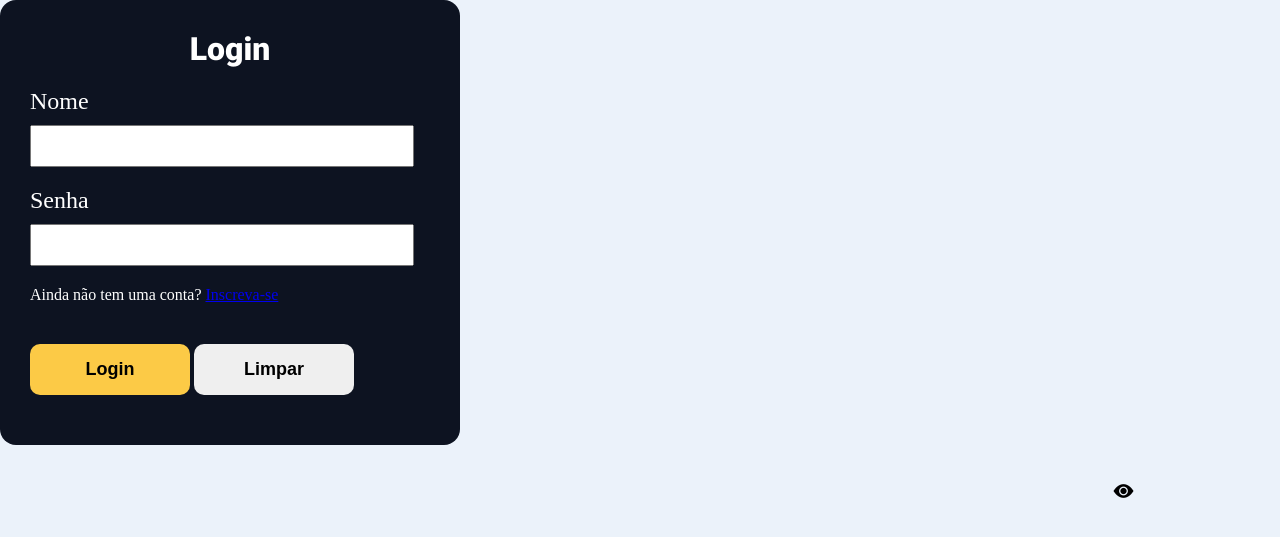
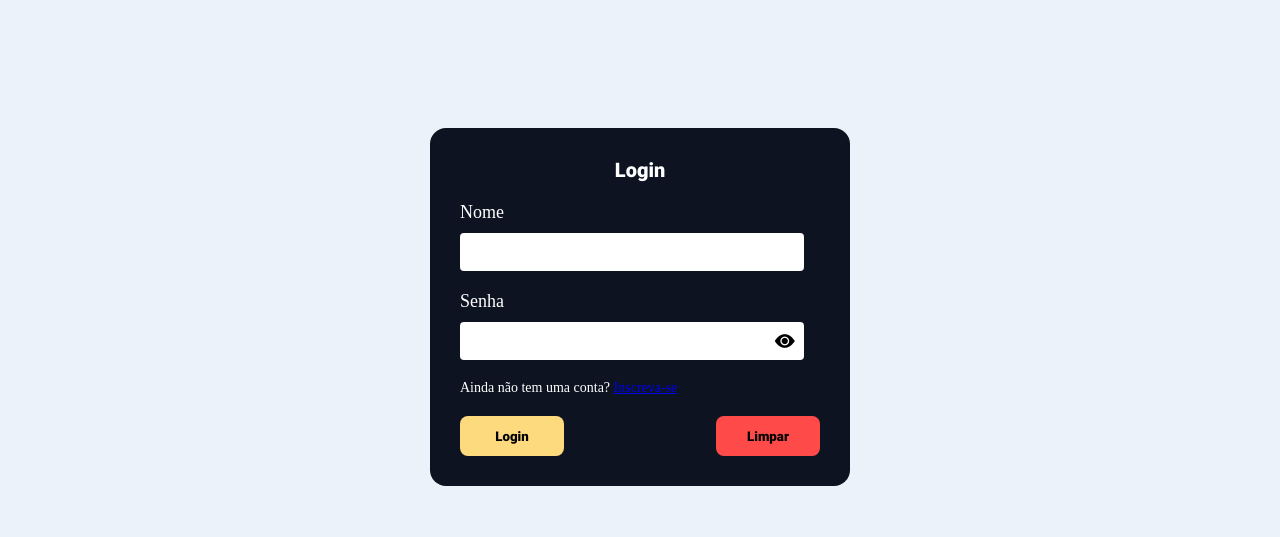
Before and after one commit to Jaimepelembe/php, a PHP site: page /login.php in a window 1280 px wide. Shown: the top 537 px of the page. Run offline with PHP 8.4, Linux system fonts and the light colour scheme.

```diff
--- a/formularios/formulario1/views/footer.php
+++ b/formularios/formulario1/views/footer.php
@@ -1,3 +1,3 @@
 <footer id="footer" class="flexRow">
-        <p class="paragraph" id="paragraphFooter">Contactos online © 2024 - All right reserveds</p>
+        <p   class="smallText paragraphFooter">Contactos online © 2024 - All right reserveds</p>
     </footer>
--- a/formularios/formulario1/views/index.php
+++ b/formularios/formulario1/views/index.php
@@ -30,7 +30,7 @@
 
     <main id="main">
         <section class="sessionText flexColumn">
-            <h1 class="title">Cadastre todos os seus contactos</h1>
+            <h1 class="title">Contactos Online</h1>
             <p class="paragraph">O nosso sistema permite que você crie, salve e elimine todos os seus contactos de forma
                 rápida, facíl e segura.</p>
 
--- a/formularios/formulario1/views/login.php
+++ b/formularios/formulario1/views/login.php
@@ -18,28 +18,28 @@
 <body>
   <form id="formSignup" class="flexColumn" action="../includes/loginHandler.php" method="post">
 
-      <h2 class="title">Login</h2>
+    <h1 class="title">Login</h1>
 
-      <div  class="containerInput">
+    <div class="containerInput">
       <label for="userName" class="label">Nome</label>
-        <input type="text" name="userName" id="userName" class="input" required/>
+      <input type="text" name="userName" id="userName" class="input" required />
     </div>
 
-      <div  class="containerInput">
+    <div class="containerInput">
       <label for="userPassword" class="label">Senha</label>
       <input type="password" name="userPassword" id="userPassword" class="input" required />
       <i id="icone_olho" class="bi bi-eye-fill" onclick="mostrarSenha()"></i>
     </div>
 
     <div class="containerInput">
-      <p class="paragraph">Ainda não tem uma conta? <a href="signup.php" class="link">Inscreva-se</a></p>
+      <p class="smallText">Ainda não tem uma conta? <a href="signup.php" class="link">Inscreva-se</a></p>
     </div>
 
     <!--Output section-->
-      <div id="containerOutput">
-        <input type="submit" value="Login" id="buttonLogin" class="output" onclick="limparCampos()" />
+    <div id="containerOutput" class="flexRow">
+      <input type="submit" value="Login" id="buttonLogin" class="button buttonOrange" onclick="limparCampos()" />
 
-        <input type="reset" value="Limpar" id="buttonReset" class="output" onclick="limparCampos()" />
+      <input type="reset" value="Limpar" id="buttonReset" class="button buttonRed" onclick="limparCampos()" />
     </div>
   </form>
 </body>
--- a/formularios/formulario1/views/styles/login.css
+++ b/formularios/formulario1/views/styles/login.css
@@ -1,8 +1,10 @@
-@charset "UTF-8";
 @import url("style.css");
 
 body {
+  /*Box model*/
   background: var(--colorGray);
+
+  /*Typograph*/
   font-family: var(--fontContent);
 }
 
@@ -15,88 +17,71 @@ body {
   /*Box model*/
   width: 80%;
   padding: 30px;
-  max-width: 400px;
+  max-width: 360px;
   border-radius: 16px;
   background-color: var(--colorBlueDark);
   color: var(--corWhite);
+  margin: 0px auto;
+  margin-top: 10%;
 
   /*Display stuff*/
   gap: 20px;
 }
 
 .title {
-  font-family: var(--fontTitle);
-  font-size: 32px;
-  font-weight: 500;
   text-align: center;
+  font-size: 20px;
 }
 
 .containerInput {
+  position: relative;
   flex-direction: column;
   gap: 10px;
 }
 
 .label {
   /*Typograph*/
-  font-size: 24px;
+  font-size: 18px;
   color: var(--colorWhite);
 }
 
 .input {
+  /*Box model*/
   width: 90%;
   padding: 10px;
+  border: none;
+  border-radius: 4px;
+  outline: none;
+
+  /*Typograph*/
   font-size: 16px;
-  outline: none;
 }
 
-#div_senha {
-  position: relative;
+.input:focus {
+  border: 2px solid var(--colorBlueLight);
 }
 
 #icone_olho {
+  /*Position*/
+  position: absolute;
+  bottom: 9%;
+  right: 7%;
+
+  /*Typograph*/
   font-size: 20px;
-  position: absolute;
-  top: 60%;
-  left: 87%;
-  color: var(--cor-preto);
+  color: var(--colorBlack);
+}
+
+#icone_olho:hover {
+  color: var(--colorBlueLight);
   cursor: pointer;
 }
 
-#div_output {
-  display: flex;
-  flex-direction: column;
-  align-items: center;
+#containerOutput {
+  justify-content: space-between;
 }
 
-.output {
-  width: 40%;
-  padding: 15px;
-  border: none;
-  border-radius: 10px;
-  font-size: 18px;
-  font-weight: 700;
-  margin-top: 20px;
-  margin-bottom: 20px;
+.button {
+  width: 104px;
+  height: 40px;
 }
-
-.output:hover {
-  cursor: pointer;
-}
-
-#output_enviar {
-  background-color: var(--cor-botao-enviar);
-  color: var(--cor-preto);
-}
-
-#output_enviar:hover {
-  background-color: var(--cor-botao-enviar-hover);
-}
-
-#output_limpar {
-  background-color: var(--cor-botao-limpar);
-  color: var(--cor-branco);
-}
-
-#output_limpar:hover {
-  background-color: var(--cor-botao-limpar-hover);
-}
--- a/formularios/formulario1/views/styles/style.css
+++ b/formularios/formulario1/views/styles/style.css
@@ -49,6 +49,8 @@ body {
   font-family: var(--fontContent);
   font-size: 16px;
 }
+
+
 /*Flexbox*/
 #main,
 .flexRow,
@@ -107,24 +109,33 @@ body {
   cursor: pointer;
 }
 
-#buttonLogin {
+#buttonLogin,.buttonOrange {
   background-color: var(--colorOrange);
 }
 
-#buttonLogin:hover {
+#buttonLogin,.buttonOrange:hover {
   background-color: var(--colorOrangeLight30);
 }
 
-#buttonSignup {
+#buttonSignup,.buttonBlue {
   background-color: var(--colorBlueLight);
 }
 
-#buttonSignup:hover {
+#buttonSignup,.buttonBlue:hover {
   background-color: var(--colorBlueLight30);
 }
+
+.buttonRed {
+  background-color: var(--colorRed);
+}
+
+.buttonRed:hover {
+  background-color: var(--colorRedLight20);
+}
+
 /*End of the header*/
 
-/*Main*/
+/*****Main*****/
 #main {
   /*Box model*/
   margin-top: 60px;
@@ -139,12 +150,6 @@ body {
   gap: 10px;
 }
 
-.title {
-  font-family: var(--fontTitle);
-  font-size: 18px;
-  color: var(--colorWhite);
-}
-
 .paragraph {
   /*Box model*/
   max-width: 600px;
@@ -155,7 +160,34 @@ body {
   color: var(--colorWhite);
 }
 
+/*Text headers*/
+.title {
+  font-family: var(--fontTitle);
+  color: var(--colorWhite);
+}
+
+h1 {
+  font-size: 20px;
+}
+h2 {
+  font-size: 18px;
+}
+
+/*Small texts*/
+.smallText {
+  font-size: 14px;
+  color: var(--colorWhite);
+}
+
+
 /*Session images*/
+
+@media screen and (min-width: 600px) {
+  #containerImages {
+    flex-direction: row;
+  }
+}
+
 .pictureWoman {
   max-width: 280px;
   max-height: 240px;
@@ -177,10 +209,8 @@ body {
   align-items: center;
 }
 
-#paragraphFooter {
-  /*Display stuff*/
-  margin: 0px auto;
-
+.paragraphFooter {
   /*Typograph*/
-  font-size: 12px;
+  width: 100%;
+  text-align: center;
 }
```
Also changed, not shown: formularios/formulario1/views/styles/styleDesktop.css (+13 -11 lines), formularios/formulario1/views/images/telephonered2.png (deleted), 1 other file. Lines whose indentation alone changed are shown as unchanged.
